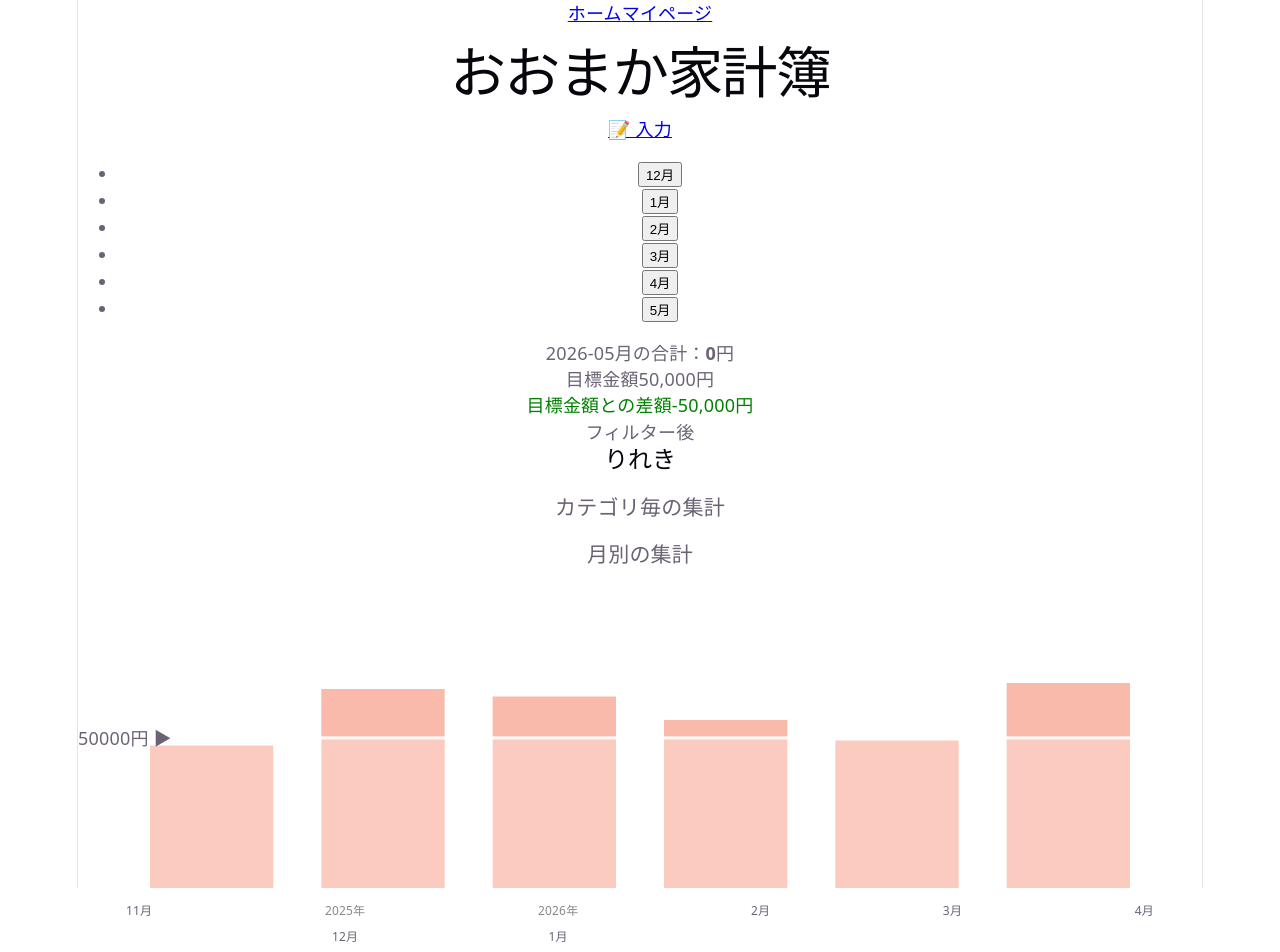
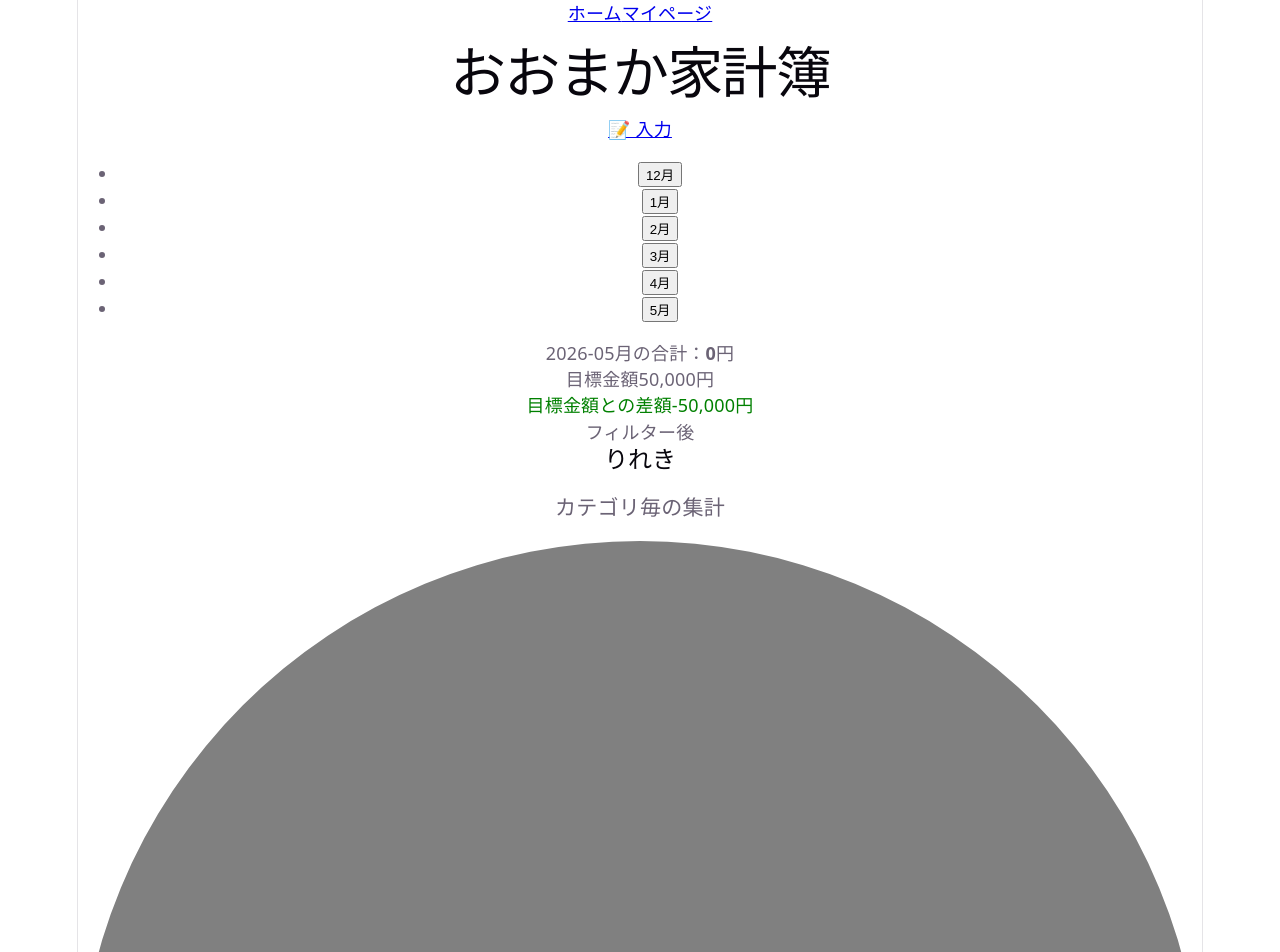
Before and after one commit to hayami-dev/omakakakeibo-front, a React (Vite) app: page / in a window 1280 px wide. Shown: the top 952 px of the page. Built offline with nearby package versions, Linux system fonts and the light colour scheme.

Commit message:
CategorySummaryに円グラフを追加

```diff
--- a/src/components/CategorySummary.jsx
+++ b/src/components/CategorySummary.jsx
@@ -4,6 +4,11 @@ import {
   archivedCategoriesAtom,
 } from "../service/categoryService";
 import { calcCategorySummary } from "../service/historyService";
+import { Chart as ChartJS, ArcElement, Tooltip, Legend } from "chart.js";
+import { Pie } from "react-chartjs-2";
+
+// Pieグラフには ArcElement（扇形）が必要
+ChartJS.register(ArcElement, Tooltip, Legend);
 
 export default function CategorySummary({ history }) {
   const [activeCategories] = useAtom(activeCategoriesAtom);
@@ -16,9 +21,43 @@ export default function CategorySummary({ history }) {
     archivedCategories,
   );
 
+  // データがあるかどうかの判定
+  const hasData =
+    categoryTotals.length > 0 && categoryTotals.some((item) => item.sum > 0);
+
+  const graphOptions = {
+    responsive: true,
+    // maintainAspectRatio: false, // TODO:cssの設定が効くようにする
+    events: [],
+    animation: false, // アニメーションをオフ
+    animations: false, // 全ての個別アニメーションをオフ
+    plugins: {
+      legend: {
+        display: false,
+      },
+      tooltip: {
+        enabled: hasData,
+      },
+    },
+  };
+
+  const chartData = {
+    labels: hasData ? categoryTotals.map((item) => item.name) : ["データなし"],
+    datasets: [
+      {
+        data: hasData ? categoryTotals.map((item) => item.sum) : [1],
+        backgroundColor: hasData
+          ? categoryTotals.map((item) => item.color)
+          : ["gray"],
+        borderWidth: false,
+      },
+    ],
+  };
+
   return (
     <>
       <h3>カテゴリ毎の集計</h3>
+      <Pie data={chartData} options={graphOptions}></Pie>
       <ul>
         {categoryTotals.map((item) => {
           return (
```
